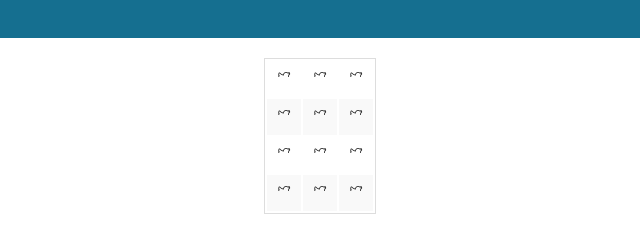
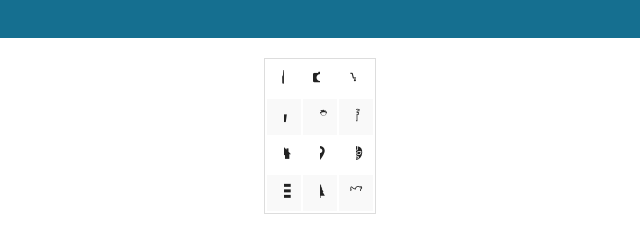
Before and after one commit to zachdaley/p2-icon-fonts, a plain HTML site: page index.html in a window 1280 px wide. Shown: the part 758-989 px from the top of the page, 320-960 px from the left. Drawn offline with Linux system fonts and the light colour scheme; files whose address does not match are found by name; a web font is replaced by a local one.

Commit message:
Matching icon names

```diff
--- a/index.html
+++ b/index.html
@@ -19,23 +19,23 @@
     <table align="center">
   <tbody>
     <tr>
-      <td><div class="icon" data-icon="c"></div></td>
-      <td><div class="icon" data-icon="c"></div</td>
-      <td><div class="icon" data-icon="c"></div</td>
+      <td><div class="icon" data-icon="1"></div></td>
+      <td><div class="icon" data-icon="2"></div</td>
+      <td><div class="icon" data-icon="3"></div</td>
     </tr>
     <tr>
-      <td><div class="icon" data-icon="c"></div</td>
-      <td><div class="icon" data-icon="c"></div</td>
-      <td><div class="icon" data-icon="c"></div</td>
+      <td><div class="icon" data-icon="4"></div</td>
+      <td><div class="icon" data-icon="5"></div</td>
+      <td><div class="icon" data-icon="6"></div</td>
     </tr>
     <tr>
-      <td><div class="icon" data-icon="c"></div</td>
-      <td><div class="icon" data-icon="c"></div</td>
-      <td><div class="icon" data-icon="c"></div</td>
+      <td><div class="icon" data-icon="7"></div</td>
+      <td><div class="icon" data-icon="8"></div</td>
+      <td><div class="icon" data-icon="9"></div</td>
     </tr>
      <tr>
-      <td><div class="icon" data-icon="c"></div</td>
-      <td><div class="icon" data-icon="c"></div</td>
+      <td><div class="icon" data-icon="a"></div</td>
+      <td><div class="icon" data-icon="b"></div</td>
       <td><div class="icon" data-icon="c"></div</td>
     </tr>
   </tbody>
```
